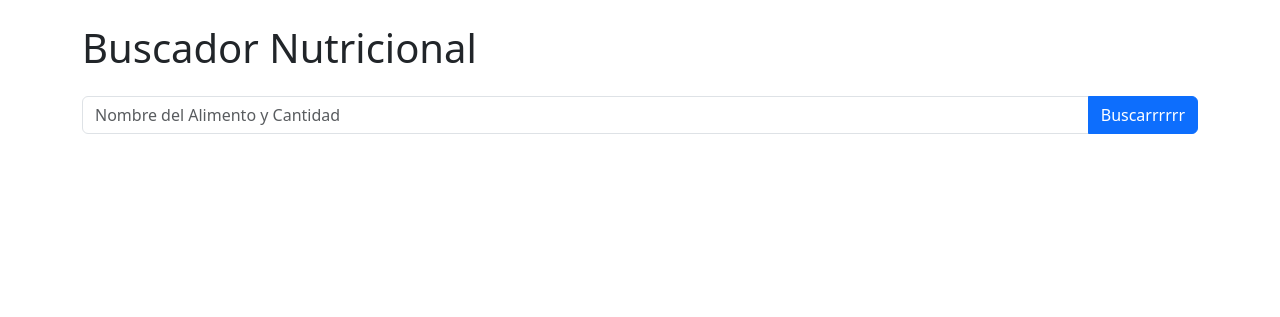
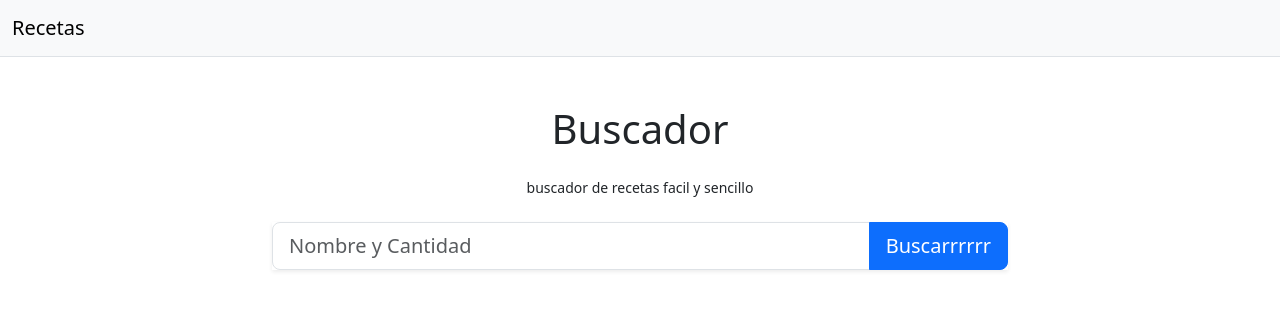
Before and after one commit to Yareli-Borrego-Zapata/ApinnUTRICIONAL, a Flask app: page / in a window 1280 px wide. Shown: the top 317 px of the page. Run offline with Flask 3, Linux system fonts and the light colour scheme.

Commit message:
Actualizacion

```diff
--- a/app.py
+++ b/app.py
@@ -5,17 +5,20 @@ app = Flask(__name__)
 app.secret_key = 'clavesecreta'
 
 API = "https://trackapi.nutritionix.com/v2/natural/nutrients"
-info = {
-    "id": "85fe15db",
-    "key": "210735866037a97066bc0cc093fcfb42",
-    "json": "application/json"
-}
+ID = "85fe15db"
+KEY = "210735866037a97066bc0cc093fcfb42"
 
 @app.route('/', methods=['GET', 'POST'])
 def index():
     result = None
     if request.method == 'POST':
-        id_comida  = request.form['search']
+        id_comida = request.form['search']
+
+        info = {
+            "x-app-id": ID,
+            "x-app-key": KEY,
+            "x-remote-user-id": "0"
+        }
         response = requests.post(API, headers=info, json={"query": id_comida})
         if response.status_code == 200:
             result = response.json()
--- a/templates/base.html
+++ b/templates/base.html
@@ -1,21 +1,22 @@
-<!DOCTYPE html>
+<!doctype html>
 <html lang="es">
 <head>
-    <meta charset="UTF-8">
-    <title>Buscador Nutricional</title>
-    <link href="https://cdn.jsdelivr.net/npm/bootstrap@5.3.8/dist/css/bootstrap.min.css" rel="stylesheet" integrity="sha384-sRIl4kxILFvY47J16cr9ZwB07vP4J8+LH7qKQnuqkuIAvNWLzeN8tE5YBujZqJLB" crossorigin="anonymous">
+    <meta charset="utf-8">
+    <meta name="viewport" content="width=device-width, initial-scale=1">
+    <title>Buscador Nutrionix</title>
+    <link href="https://cdn.jsdelivr.net/npm/bootstrap@5.3.3/dist/css/bootstrap.min.css" rel="stylesheet" integrity="sha384-QWTKZyjpPEjISv5WaRU9OFeRpok6YctnYmDr5pNlyT2bRjXh0JMhjY6hW+ALEwIH" crossorigin="anonymous">
 </head>
 <body>
-    <div class="container mt-4">
-        {% with messages = get_flashed_messages(with_categories=true) %}
-            {% if messages %}
-            {% for category, message in messages %}
-                <div class="alert alert-{{ category }}">{{ message }}</div>
-            {% endfor %}
-            {% endif %}
-        {% endwith %}
-        {% block content %}{% endblock %}
+    <nav class="navbar navbar-light bg-light mb-5 border-bottom">
+        <div class="container-fluid">
+            <a class="navbar-brand" href="/">Recetas</a>
+        </div>
+    </nav>
+
+    <div class="container">
+        {% block content %}
+        {% endblock %}
     </div>
+    <script src="https://cdn.jsdelivr.net/npm/bootstrap@5.3.3/dist/js/bootstrap.bundle.min.js" integrity="sha384-YvpcrYf0tY3lHB60NNkmXc5s9fDVZLESaAA55NDzOxhy9GkcIdslK1eN7N6jIeHz" crossorigin="anonymous"></script>
 </body>
-<script src="https://cdn.jsdelivr.net/npm/bootstrap@5.3.8/dist/js/bootstrap.bundle.min.js" integrity="sha384-FKyoEForCGlyvwx9Hj09JcYn3nv7wiPVlz7YYwJrWVcXK/BmnVDxM+D2scQbITxI" crossorigin="anonymous"></script>
 </html>
--- a/templates/index.html
+++ b/templates/index.html
@@ -1,22 +1,49 @@
 {% extends 'base.html' %}
 
 {% block content %}
-<h1 class="mb-4">Buscador Nutricional</h1>
+<div class="row justify-content-center">
+    <div class="col-lg-8 col-md-10">
+        <h1 class="mb-4 text-center">Buscador</h1>
+        <small><p class="mb-4 text-center">buscador de recetas facil y sencillo</p></small>
+        {% with messages = get_flashed_messages(with_categories=true) %}
+            {% if messages %}
+                {% for category, message in messages %}
+                    <div class="alert alert-{{ 'danger' if category == 'danger' else 'info' }}">
+                        {{ message }}
+                    </div>
+                {% endfor %}
+            {% endif %}
+        {% endwith %}
+
         <form method="POST">
-    <div class="input-group mb-3">
-        <input type="text" name="search" class="form-control" placeholder="Nombre del Alimento y Cantidad" required>
-        <button class="btn btn-primary" type="submit">Buscarrrrrr</button>
+            <div class="input-group mb-5 shadow-sm">
+                <input type="text" name="search" class="form-control form-control-lg" placeholder="Nombre y Cantidad" required>
+                <button class="btn btn-primary btn-lg" type="submit">Buscarrrrrr</button>
             </div>
         </form>
 
         {% if result %}
-    <h3>Resultados:</h3>
-    <ul class="list-group">
-        {% for item in Resultados %}
-        <li class="list-group-item">
-            <strong>{{ item.nombr_comida }}</strong>: {{ item.nm_calorias }} calorías, {{ item.cantidad }} {{ item.unidad_medida }}
+            <h3 class="mt-4 border-bottom pb-2">Resultados;</h3>
+            <ul class="list-group list-group-flush">
+                {% for item in result['foods'] %}
+
+
+                    <div class="d-flex align-items-center">
+                        <img src="{{ item.photo.thumb }}" alt="foto" width="60" class="me-3 rounded-circle border p-1">
+                        <div>
+                            <h5 class="mb-0 text-dark">{{ item.food_name | capitalize }}</h5>
+                            <small class="text-muted">{{ item.serving_qty }} {{ item.serving_unit }}</small>
+                        </div>
+                    </div>
+
+        {{ item.nf_calories | round(1) }} kcal
+
+            <li class="list-group-item py-1 text-muted bg-light">
+            <small>Grasa: {{ item.nf_total_fat | round(1) }}g | Proteina {{ item.nf_protein | round(1) }}g | Carbos: {{ item.nf_total_carbohydrate | round(1) }}g</small>
                 </li>
                 {% endfor %}
             </ul>
         {% endif %}
+    </div>
+</div>
 {% endblock %}
```
Lines whose indentation alone changed are shown as unchanged.
